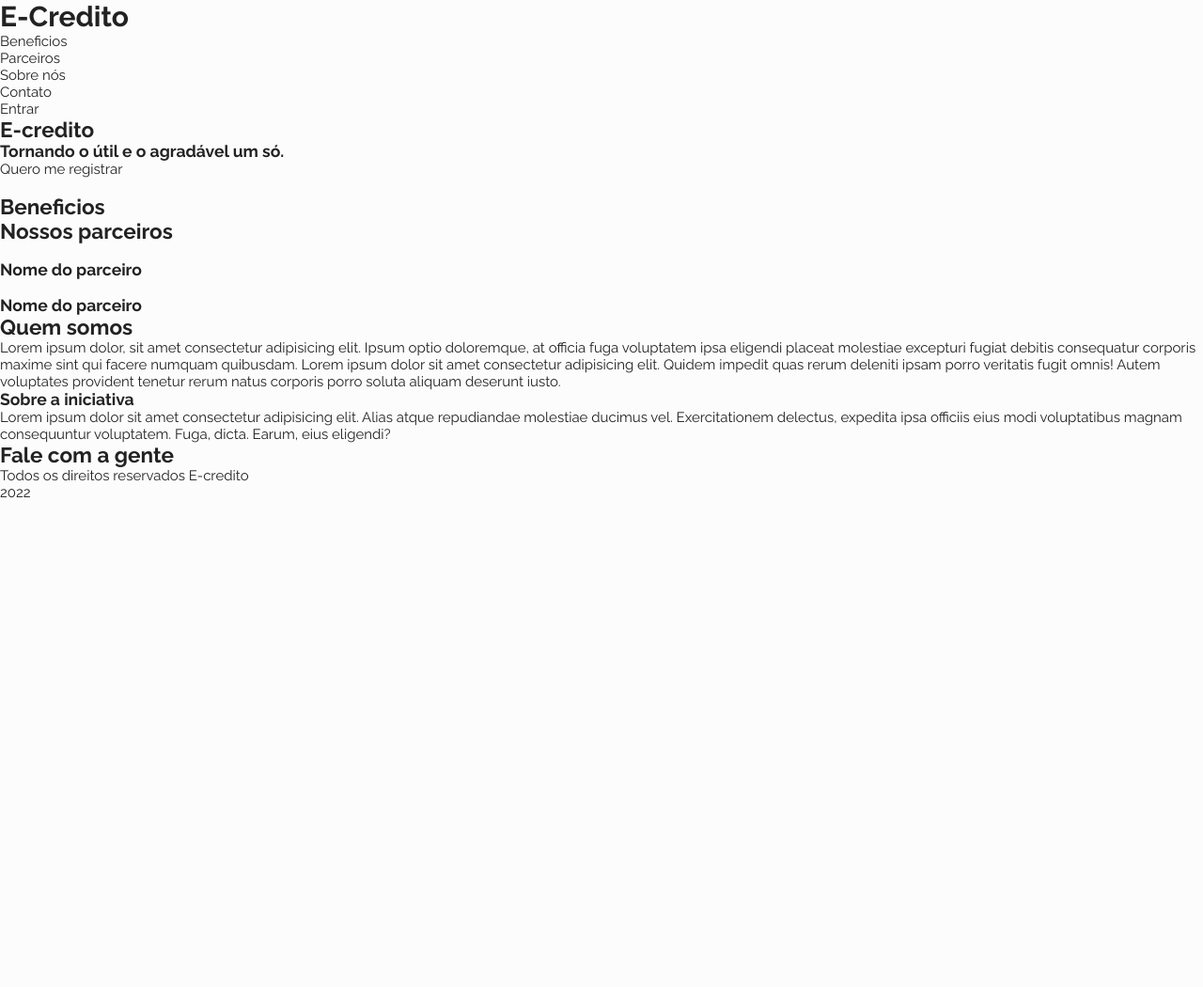
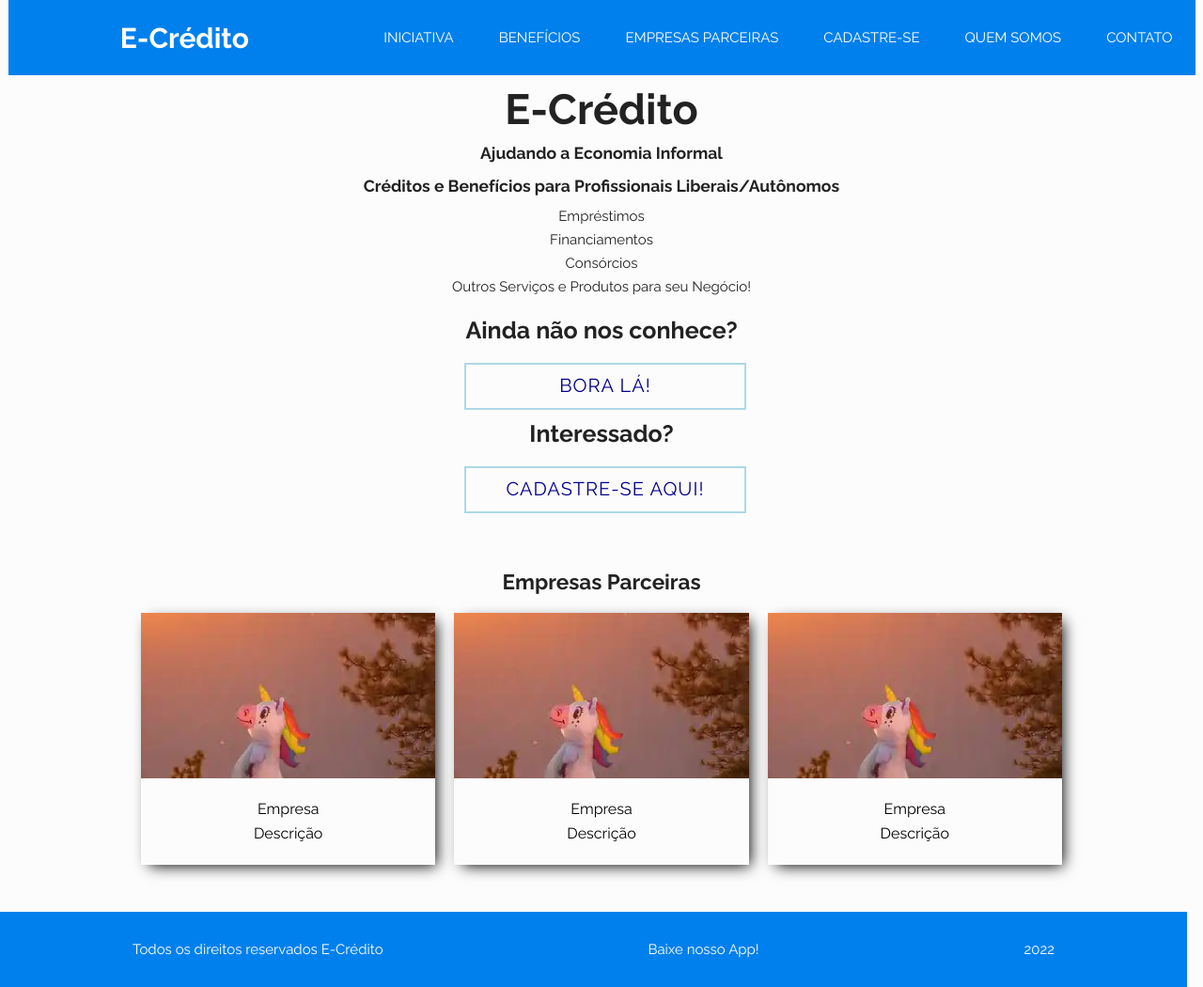
Before and after one commit to ShaynaHayna/E-Cr-dito---Hackathon, a plain HTML site: page index.html in a window 1280 px wide. Shown: the whole page at 94% size. Before the commit the page ends 800 px from the top, so only its background shows below. Drawn offline with Linux system fonts and the light colour scheme.

Commit message:
add home

```diff
--- a/assets/css/main.css
+++ b/assets/css/main.css
@@ -10,16 +10,175 @@ body {
   font-smooth: auto;
 }
 
+header {
+  background-color: #0080ed;
+  display: flex;
+  align-items: center;
+  justify-content: space-between;
+  height: 80px;
+  width: 1263px;
+  margin: auto;
+}
+
+header h1 {
+  margin: auto;
+  color: #fff;
+}
+
+header nav ul {
+  display: flex;
+}
+
+header nav ul li {
+  list-style: none;
+}
+
+header nav ul li a {
+  text-decoration: none;
+  color: white;
+  text-transform: uppercase;
+  font-size: 15px;
+  padding: 24px;
+  transition: all 250ms linear 0s;
+}
+
+header nav ul li a:hover {
+  background: rgba(255,255,255,0.15);
+}
+
 /* Hero */
 
-/* Beneficios */
+.hero__titulo {
+  font-size: 45px;
+  text-align: center;
+  padding: 10px;
+}
+
+.hero__subtitulo {
+  margin-bottom: 15px;
+}
+
+.hero__info h3 {
+  text-align: center;
+}
+
+.hero__lista {
+  text-align: center;
+  margin-top: 10px;
+  line-height: 25px;
+}
+
+.hero__div {
+  width: 500px;
+  height: 100px;
+  justify-content: center;
+  align-items: center;
+  display: inline;
+  margin: 50px;
+  margin-top: 20px;
+}
+
+.hero__div h3 {
+  font-size: 25px;
+}
+
+.hero__button {
+  text-align: center;
+  display: inline-block;
+  padding: 10px 30px;
+  color: darkblue;
+  background-color: transparent;
+  border: 2px solid lightblue;
+  font-size: 2rem;
+  text-transform: uppercase;
+  letter-spacing: .1rem;
+  margin: 0px 110px;
+  margin-top: 20px;
+  margin-bottom: 10px;
+  transition: .5s ease;
+  transition-property: background-color, color;
+  height: 50px;
+  width: 300px;
+  position:relative;
+  left: 30%;
+}
+.hero__button:hover {
+  color: white;
+  font-weight: 500;
+  background-color: lightblue;
+}
 
 /* Parceiros */
 
-/* Sobre nos */
+.parceiros h2 {
+  margin-bottom: 20px;
+  text-align: center;
+  margin-top: 50px;
+}
 
-/* Contato */
+.cards {
+  width: 90%;
+  max-width: 980px;
+  margin: auto;
+  display: grid;
+  grid-template-columns: repeat(auto-fit, minmax(250px, 1fr));
+  grid-gap: 20px;
+}
+
+.text--medium {
+  font-size: 16px;
+  line-height: 26px;
+  font-weight: 400;
+  color: #000;
+  text-align: center;
+}
+
+.card {
+  display: flex;
+  flex-direction: column;
+  cursor: pointer;
+  box-shadow: 5px 5px 15px -4px #000000;
+  transition: all 0.3s ease 0s;
+}
+
+.card:hover {
+  transform: translateY(-7px);
+}
+
+.image {
+  width: 100%;
+  padding-top: 56.25%;
+  overflow: hidden;
+  position: relative;
+}
+
+.image img {
+  position: absolute;
+  border-radius: 10px;
+  top: 50%;
+  left: 50%;
+  transform: translate(-50%, -50%);
+}
+
+.content {
+  margin:20px;
+}
+
+.title {
+  margin-bottom:0px;
+}
 
 /* Footer */
 
+footer {
+  background-color: #0080ed;
+  display: flex;
+  align-items: center;
+  justify-content: space-around;
+  height: 80px;
+  width: 1263px;
+  margin-top: 50px;
+  color: #fff;
+}
+
 @import "queries.css";
--- a/index.html
+++ b/index.html
@@ -1,30 +1,31 @@
 <!DOCTYPE html>
 <html lang="pt-br">
+
 <head>
   <meta charset="UTF-8" />
   <meta http-equiv="X-UA-Compatible" content="IE=edge" />
   <meta name="viewport" content="width=device-width, initial-scale=1.0" />
   <link rel="preconnect" href="https://fonts.googleapis.com" />
   <link rel="preconnect" href="https://fonts.gstatic.com" crossorigin />
-    <link
-      href="https://fonts.googleapis.com/css2?family=Raleway:wght@400;500;600;700&display=swap"
-      rel="stylesheet"
-    />
+  <link href="https://fonts.googleapis.com/css2?family=Raleway:wght@400;500;600;700&display=swap" rel="stylesheet" />
   <link rel="stylesheet" href="./assets/css/reset.css" />
   <link rel="stylesheet" href="./assets/css/main.css" />
-    <title>E-Credito</title>
+  <link rel="stylesheet" href="./assets/css/responsive.css" />
+  <title>E-Crédito</title>
 </head>
+
 <body>
   <div class="app">
     <header class="header">
-        <h1 class="logo"><a class="logo__link" href="">E-Credito</a></h1>
+      <h1 class="logo"><a class="logo__link" href="">E-Crédito</a></h1>
       <nav class="nav">
         <ul class="nav__links">
-            <li class="nav__item"><a href="#">Beneficios</a></li>
-            <li class="nav__item"><a href="#">Parceiros</a></li>
-            <li class="nav__item"><a href="#">Sobre nós</a></li>
+          <li class="nav__item"><a href="#">Iniciativa</a></li>
+          <li class="nav__item"><a href="#">Benefícios</a></li>
+          <li class="nav__item"><a href="#">Empresas Parceiras</a></li>
+          <li class="nav__item"><a href="#">Cadastre-se</a></li>
+          <li class="nav__item"><a href="#">Quem Somos</a></li>
           <li class="nav__item"><a href="#">Contato</a></li>
-            <li class="nav__item"><a href="#">Entrar</a></li>
         </ul>
       </nav>
     </header>
@@ -32,84 +33,78 @@
     <!-- HERO -->
     <section class="hero">
       <div class="hero__info">
-          <h2 class="hero__titulo">E-credito</h2>
-          <h3>Tornando o útil e o agradável um só.</h3>
-          <a href="">Quero me registrar</a>
+        <h2 class="hero__titulo">E-Crédito</h2>
+        <h3 class="hero__subtitulo">Ajudando a Economia Informal</h3>
+        <h3>Créditos e Benefícios para Profissionais Liberais/Autônomos</h3>
+        <div class="hero__lista">
+          <ul>
+            <li>Empréstimos</li>
+            <li>Financiamentos</li>
+            <li>Consórcios</li>
+            <li>Outros Serviços e Produtos para seu Negócio!</li>
+          </ul>
+        </div>
+        <div class="hero__div">
+
+          <h3>Ainda não nos conhece?</h3>
+          <a href="#" type="button" class="hero__button">Bora lá!</a>
+          <h3>Interessado?</h3>
+          <a href="#" type="button" class="hero__button">Cadastre-se aqui!</a>
         </div>
         <img class="hero__imagem" src="" alt="" />
     </section>
 
     <!-- MAIN -->
-      <main>
-        <!-- BENEFICIOS -->
-        <section class="beneficios">
-          <h2>Beneficios</h2>
-          <div class="parceiros__conteudo">
-            <!-- parceiros aqui -->
+    <main class="container-main">
+      <!-- PARCEIROS -->
+      <section class="parceiros">
+        <h2>Empresas Parceiras</h2>
+        <section class="cards">
+          <div class="card">
+            <div class="image">
+              <img src="./images/unicornio.webp" />
+            </div>
+
+            <div class="content">
+              <p class="title text--medium">Empresa</p>
+              <div class="info">
+                <p class="text--medium">Descrição</p>
+              </div>
+            </div>
+          </div>
+          <div class="card">
+            <div class="image">
+              <img src="./images/unicornio.webp" />
+            </div>
+
+            <div class="content">
+              <p class="title text--medium">Empresa</p>
+              <div class="info">
+                <p class="text--medium">Descrição</p>
+              </div>
+            </div>
+          </div>
+          <div class="card">
+            <div class="image">
+              <img src="./images/unicornio.webp" />
+            </div>
+
+            <div class="content">
+              <p class="title text--medium">Empresa</p>
+              <div class="info">
+                <p class="text--medium">Descrição</p>
+              </div>
+            </div>
           </div>
         </section>
 
-        <!-- PARCEIROS -->
-        <section class="parceiros">
-          <div class="parceiros__conteudo">
-            <h2>Nossos parceiros</h2>
-            <!-- lista de parceiros aqui -->
-            <ul class="parceiros__lista">
-              <!-- Parceiro -->
-              <li class="parceiros__item">
-                <div class="parceiro">
-                  <img class="parceiro__logo" src="" alt="" />
-                  <h3 class="parceiro__nome">Nome do parceiro</h3>
-                  <div class="parceiro__info"></div>
-                </div>
-              </li>
-
-              <!-- Parceiro -->
-              <li class="parceiros__item">
-                <div class="parceiro">
-                  <img class="parceiro__logo" src="" alt="" />
-                  <h3 class="parceiro__nome">Nome do parceiro</h3>
-                  <div class="parceiro__info"></div>
-                </div>
-              </li>
-            </ul>
-          </div>
-        </section>
-
-        <!-- SOBRE NOS -->
-        <section class="sobre-nos">
-          <h2>Quem somos</h2>
-          <p>
-            Lorem ipsum dolor, sit amet consectetur adipisicing elit. Ipsum
-            optio doloremque, at officia fuga voluptatem ipsa eligendi placeat
-            molestiae excepturi fugiat debitis consequatur corporis maxime sint
-            qui facere numquam quibusdam. Lorem ipsum dolor sit amet consectetur
-            adipisicing elit. Quidem impedit quas rerum deleniti ipsam porro
-            veritatis fugit omnis! Autem voluptates provident tenetur rerum
-            natus corporis porro soluta aliquam deserunt iusto.
-          </p>
-          <h3>Sobre a iniciativa</h3>
-          <p>
-            Lorem ipsum dolor sit amet consectetur adipisicing elit. Alias atque
-            repudiandae molestiae ducimus vel. Exercitationem delectus, expedita
-            ipsa officiis eius modi voluptatibus magnam consequuntur voluptatem.
-            Fuga, dicta. Earum, eius eligendi?
-          </p>
-        </section>
-
-        <!-- CONTATO -->
-        <section class="contato">
-          <h2 class="contato__titulo">Fale com a gente</h2>
-          <!-- FORM DE CONTATO -->
-          <form class="contato__form" action=""></form>
-        </section>
-      </main>
-
         <!-- FOOTER -->
         <footer>
-        <p>Todos os direitos reservados E-credito</p>
+          <p>Todos os direitos reservados E-Crédito</p>
+          <a href="#">Baixe nosso App!</a>
           <p>2022</p>
         </footer>
   </div>
 </body>
+
 </html>
```
Also changed, not shown: images/unicornio.webp (added). Lines whose indentation alone changed are shown as unchanged.
